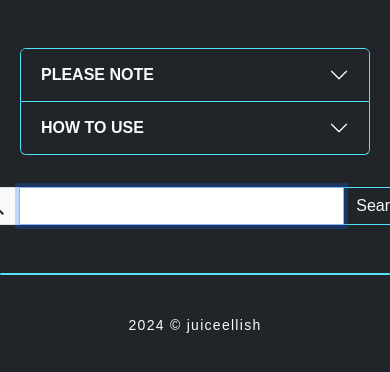
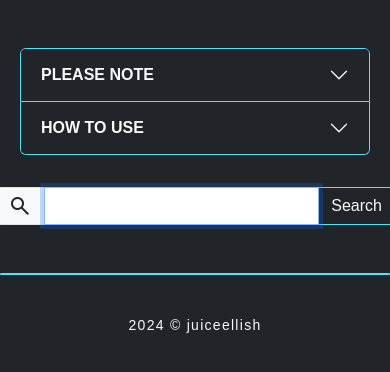
Before and after one commit to dJoshware/juiceellish.dev, a Flask app: template web-apps/templates/playlister/search.html in a window 390 px wide; the page is wider, and only the part inside the window is pictured. Shown: the part 399-771 px from the top of that part. Run offline with Flask 3, Linux system fonts and the light colour scheme; the template is opened without the code that fills it, so the values that code supplies are empty; some libraries are stand-ins or nearby versions; some web fonts are replaced.

Commit message:
Fix search bar size for mobile devices

```diff
--- a/web-apps/static/playlister/styles.css
+++ b/web-apps/static/playlister/styles.css
@@ -168,7 +168,7 @@
     width: 350px;
 }
 .search-btn {
-    width: 450px;
+    width: 400px;
 }
 .btn:active {
     opacity: .5;
```
